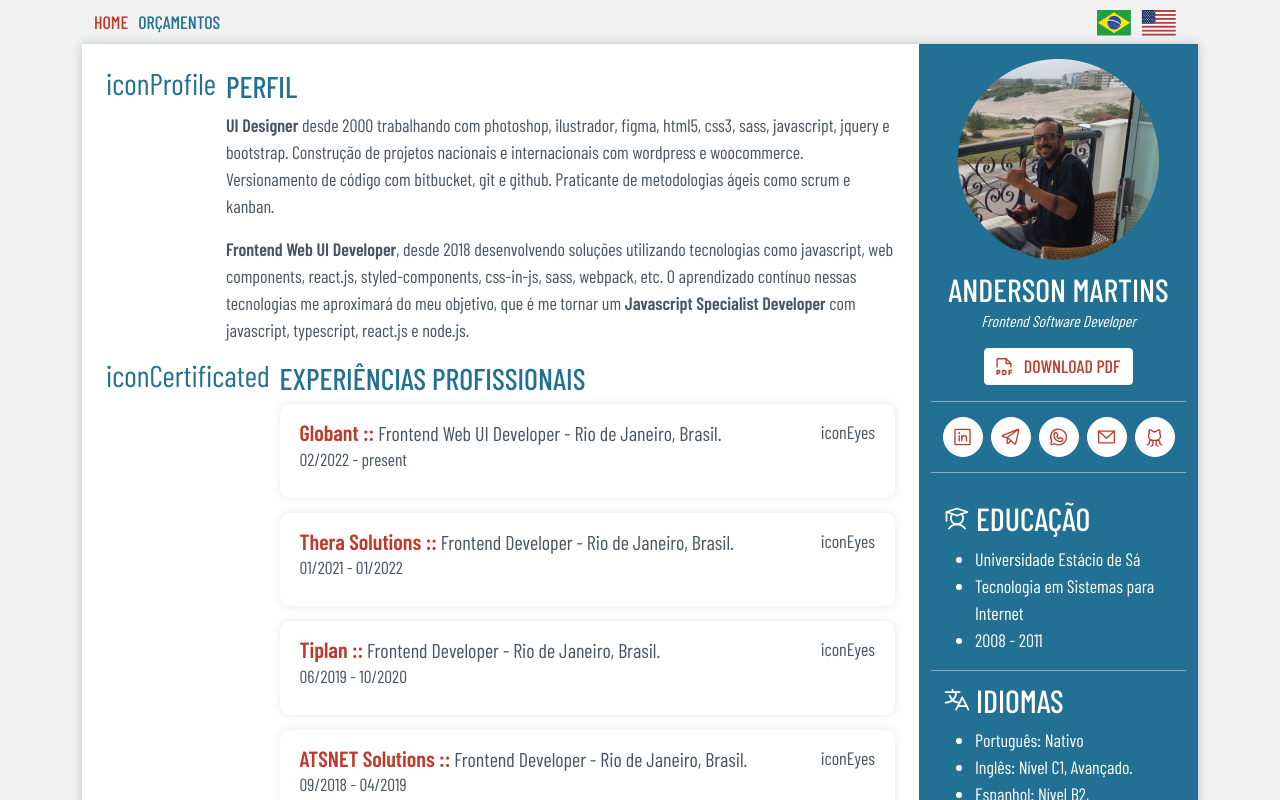
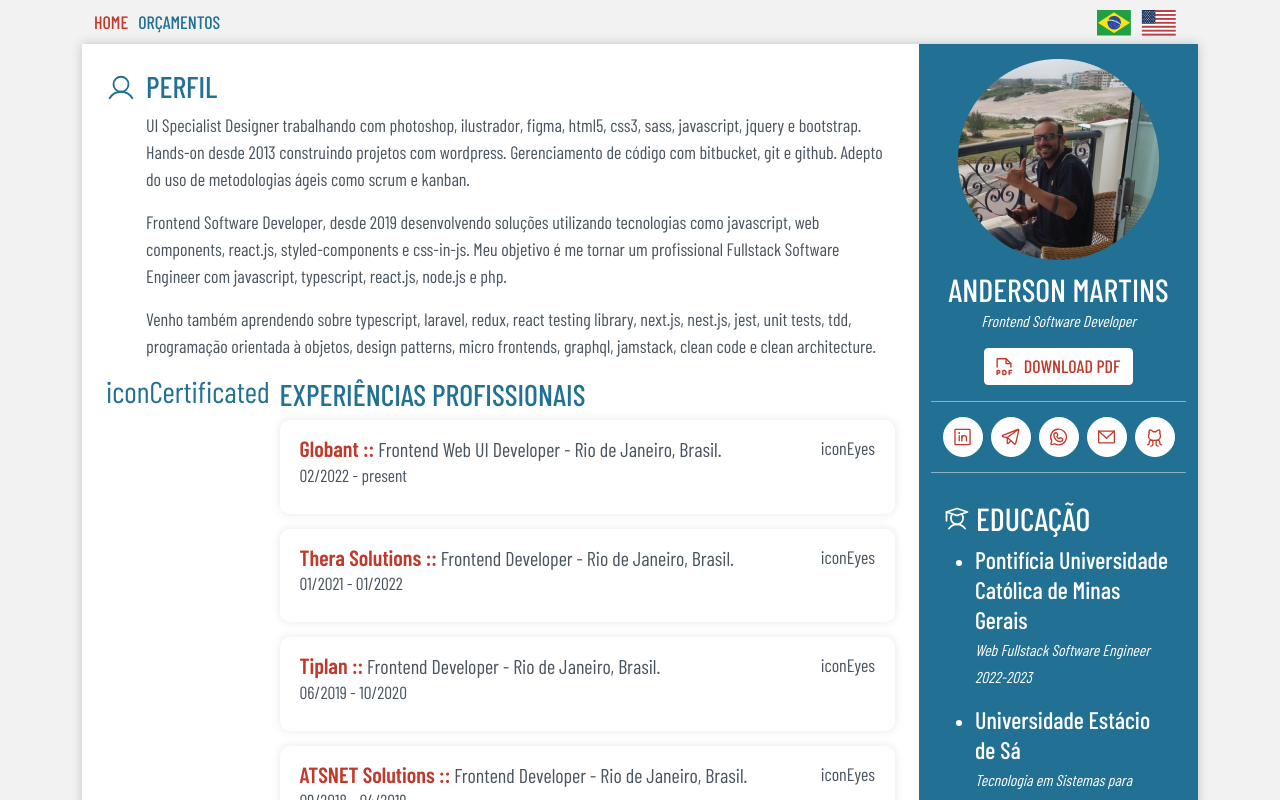
Before and after one commit to atmmoreira/project.resume.vite.react, a React (Vite) app: page / in a window 1280 px wide. Shown: the top 800 px of the page. Built offline with nearby package versions, Linux system fonts and the light colour scheme; a web font is replaced by a local one.

Commit message:
feature: finish profile and refactor sidebar

```diff
--- a/public/json/resume.json
+++ b/public/json/resume.json
@@ -29,11 +29,18 @@
       "icon": "Student",
       "title": "Educação",
       "description": [
-      "Universidade Estácio de Sá",
-      "Tecnologia em Sistemas para Internet",
-      "2008 - 2011"
-    ]
-  },
+        {
+          "university": "Pontifícia Universidade Católica de Minas Gerais",
+          "course": "Web Fullstack Software Engineer",
+          "year": "2022-2023"
+        },
+        {
+          "university": "Universidade Estácio de Sá",
+          "course": "Tecnologia em Sistemas para Internet",
+          "year": "2008-2011"
+        }
+      ]
+    },
     "languages": {
       "title": "Idiomas",
       "description": [
@@ -53,8 +60,11 @@
     },
     "profile": {
       "title": "Perfil",
-      "icon": "http://127.0.0.1:5173/assets/img/icone.jpg",
-      "descrition": "UI Designer desde 2000 trabalhando com photoshop, ilustrador, figma, html5, css3, sass, javascript, jquery e bootstrap. Construção de projetos com wordpress e woocommerce. Gerenciamento de código com bitbucket, git e github. Adepto do uso de metodologias ágeis como scrum e kanban. Frontend Web UI Developer, desde 2018 desenvolvendo soluções utilizando tecnologias como javascript, web components, react.js, styled-components, css-in-js, sass, webpack, etc. O aprendizado contínuo nessas tecnologias me aproximará do meu objetivo, que é me tornar um Javascript Specialist Developer com javascript, typescript, react.js e node.js."
+      "description": [
+        "UI Specialist Designer trabalhando com photoshop, ilustrador, figma, html5, css3, sass, javascript, jquery e bootstrap. Hands-on desde 2013 construindo projetos com wordpress. Gerenciamento de código com bitbucket, git e github. Adepto do uso de metodologias ágeis como scrum e kanban.",
+        "Frontend Software Developer, desde 2019 desenvolvendo soluções utilizando tecnologias como javascript, web components, react.js, styled-components e css-in-js. Meu objetivo é me tornar um profissional Fullstack Software Engineer com javascript, typescript, react.js,  node.js e php.",
+        "Venho também aprendendo sobre typescript, laravel, redux, react testing library, next.js, nest.js, jest, unit tests, tdd, programação orientada à objetos, design patterns, micro frontends, graphql, jamstack, clean code e clean architecture."
+      ]
     },
     "experiences": [
       {
--- /dev/null
+++ b/src/components/Education/Education.jsx
@@ -0,0 +1,24 @@
+import * as Icons from 'phosphor-react';
+
+function Education({ resume }) {
+  return (
+    <>
+      <div className='d-flex align-items-center mb-2'>
+        <Icons.Student />
+        <h2>{resume.pt?.education.title}</h2>
+      </div>
+      <ul>
+        {resume.pt?.education?.description.map((iten, index) => (
+          <li key={index} className='mb-3'>
+            <h4>{iten.university}</h4> <br />
+            <small>
+              {iten.course} <br /> {iten.year}
+            </small>
+          </li>
+        ))}
+      </ul>
+    </>
+  );
+}
+
+export default Education;
--- /dev/null
+++ b/src/components/Language/Language.jsx
@@ -0,0 +1,21 @@
+import * as Icons from 'phosphor-react';
+
+function Language({ resume }) {
+  return (
+    <>
+      <div className='d-flex align-items-center mb-2'>
+        <Icons.Translate />
+        <h2>{resume.pt?.languages.title}</h2>
+      </div>
+      <ul>
+        {resume.pt?.languages.description.map((iten, index) => (
+          <li key={index}>
+            {iten.name}: {iten.level}
+          </li>
+        ))}
+      </ul>
+    </>
+  );
+}
+
+export default Language;
--- a/src/components/MainResume/MainResume.jsx
+++ b/src/components/MainResume/MainResume.jsx
@@ -1,37 +1,14 @@
 import React from 'react';
-
+// Components
+import Profile from '../Profile/Profile'
+// Styles
 import './MainResume.css';
 
-function MainResume() {
+function MainResume({resume}) {
   return (
     <div className='main col-md-9 col-sm-12 p-4'>
-      <section className='profile'>
-        <div className='icon'>iconProfile</div>
-        <div>
-          <h2>Perfil</h2>
-          <div className='description'>
-            <p>
-              <b>UI Designer</b> desde 2000 trabalhando com photoshop,
-              ilustrador, figma, html5, css3, sass, javascript, jquery e
-              bootstrap. Construção de projetos nacionais e internacionais com
-              wordpress e woocommerce. Versionamento de código com bitbucket,
-              git e github. Praticante de metodologias ágeis como scrum e
-              kanban.{' '}
-            </p>
 
-            <p>
-              <b>Frontend Web UI Developer</b>, desde 2018 desenvolvendo
-              soluções utilizando tecnologias como javascript, web components,
-              react.js, styled-components, css-in-js, sass, webpack, etc. O
-              aprendizado contínuo nessas tecnologias me aproximará do meu
-              objetivo, que é me tornar um{' '}
-              <b>Javascript Specialist Developer</b> com javascript, typescript,
-              react.js e node.js.
-            </p>
-          </div>
-        </div>
-      </section>
-
+      <Profile resume={resume} />
       <section className='experience'>
         <div className='icon'>iconCertificated</div>
         <div className='w-100'>
--- /dev/null
+++ b/src/components/Profile/Profile.jsx
@@ -0,0 +1,26 @@
+import React from 'react';
+// Icons
+import * as Icons from 'phosphor-react';
+// Styles
+import './Profile.css';
+
+function Profile({ resume }) {
+  return (
+    <>
+      <section className='profile'>
+        <div className='icon'>
+          <Icons.User />
+        </div>
+        <div>
+          <h2>{resume.pt?.profile.title}</h2>
+          <div className='description'>
+            {resume.pt?.profile.description.map((iten, index) => (
+              <p key={index}>{iten}</p>
+            ))}
+          </div>
+        </div>
+      </section>
+    </>
+  );
+}
+export default Profile;
--- a/src/components/Sidebar/Sidebar.css
+++ b/src/components/Sidebar/Sidebar.css
@@ -58,3 +58,7 @@
 .sidebar .languages {
   border-bottom: 1px solid var(--rgba);
 }
+
+.education h4 {
+  display: inline;
+}
--- a/src/components/Sidebar/Sidebar.jsx
+++ b/src/components/Sidebar/Sidebar.jsx
@@ -1,7 +1,11 @@
 import React from 'react';
+// Components
 import SocialMedia from '../SocialMedia/SocialMedia';
+import Education from '../Education/Education';
+import Language from '../Language/Language';
+// Icons
 import * as Icons from 'phosphor-react';
-
+// Styles
 import './Sidebar.css';
 
 function Sidebar({ resume }) {
@@ -31,28 +35,10 @@ function Sidebar({ resume }) {
         </div>
         <div className='row languages-education'>
           <div className='col-sm-6 col-lg-12 education'>
-            <div className='d-flex align-items-center mb-2'>
-              <Icons.Student />
-              <h2>{resume.pt?.education.title}</h2>
-            </div>
-            <ul>
-              {resume.pt?.education.description.map((iten, index) => (
-                <li key={index}>{iten}</li>
-              ))}
-            </ul>
+            <Education resume={resume} />
           </div>
           <div className='col-sm-6 col-lg-12 languages'>
-            <div className='d-flex align-items-center mb-2'>
-              <Icons.Translate />
-              <h2>{resume.pt?.languages.title}</h2>
-            </div>
-            <ul>
-              {resume.pt?.languages.description.map((iten, index) => (
-                <li key={index}>
-                  {iten.name}: {iten.level}
-                </li>
-              ))}
-            </ul>
+            <Language resume={resume} />
           </div>
         </div>
       </div>
--- a/src/pages/Home/Home.jsx
+++ b/src/pages/Home/Home.jsx
@@ -20,7 +20,7 @@ function Home() {
   return (
     <>
       <Sidebar resume={resumes} />
-      <MainResume />
+      <MainResume resume={resumes} />
     </>
   );
 }
```
Also changed, not shown: src/components/Profile/Profile.css (added).
